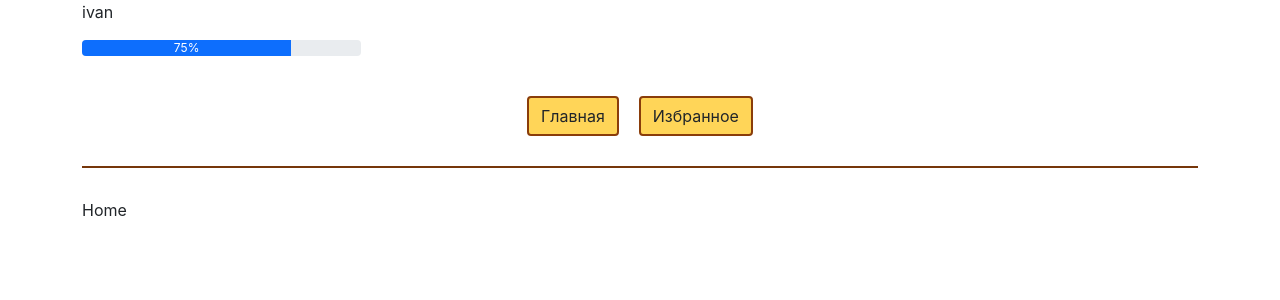
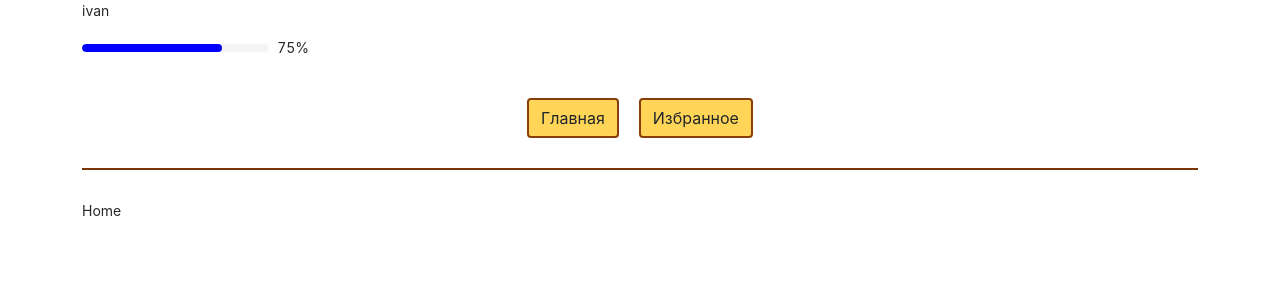
Before and after one commit to SinaverOsmanov/hackaton2, a React (Create React App) app: page / in a window 1280 px wide. Shown: the top 300 px of the page. Built offline with nearby package versions, Linux system fonts and the light colour scheme.

Commit message:
finish progress bar

```diff
--- a/src/components/app.jsx
+++ b/src/components/app.jsx
@@ -2,7 +2,7 @@ import React, { useEffect } from "react"
 import Header from "./header"
 import Content from "./content"
 import { setUserLocalStorage } from "../storageAPI/api"
-import Progress from "./progress"
+import ProgressBar from "./progress"
 
 function App() {
     useEffect(() => {
@@ -10,7 +10,7 @@ function App() {
     }, [])
     return (
         <div className="container">
-            <Progress skillName={"ivan"} color={"blue"} type={"bar"} percents={75} />
+            <ProgressBar skillName={"ivan"} color={"blue"} type={"bar"} percents={75} />
             <Header />
             <Content />
         </div>
--- a/src/components/progress.jsx
+++ b/src/components/progress.jsx
@@ -1,30 +1,14 @@
 import React from "react"
+import { Progress } from "antd"
 
-const Progress = ({ skillName, type, color, percents }) => {
-    const bgColor = {
-        blue: "",
-        green: "bg-success",
-        azure: "bg-info",
-        yellow: "bg-warning",
-        red: "bg-danger"
-    }
-    if (type === "bar") {
-        return (
-            <>
-                <p className="text-start">{skillName}</p>
-                <div className={"progress"} style={{ maxWidth: 25 + "%" }}>
-                    <div className={"progress-bar " + bgColor[color]} role="progressbar" style={{ width: percents + "%" }} aria-valuenow={percents} aria-valuemin="0" aria-valuemax="100">{percents}%</div>
-                </div >
-            </>
-        )
-    }
-    if (type === "circle") {
-        return (
-            <div className="progress yellow"> <span className="progress-left"> <span className="progress-bar"></span> </span> <span className="progress-right"> <span className="progress-bar"></span> </span>
-                <div className="progress-value">{percents}%</div>
+const ProgressBar = ({ skillName, type, color, percents }) => {
+    return (
+        <>
+            <p className="text-start">{skillName}</p>
+            <div style={{ maxWidth: 20 + "%", maxHeight: 20 + "%", }}>
+                {type === "cicrle" ? <Progress type={type} percent={percents} strokeColor={color} /> : <Progress percent={percents} strokeColor={color} />}
             </div>
-        )
-    }
+        </>)
 }
 
-export default Progress
+export default ProgressBar
--- a/src/index.css
+++ b/src/index.css
@@ -1,4 +1,6 @@
+
 @import '../node_modules/bootstrap/dist/css/bootstrap.min.css';
+@import 'antd/dist/antd.css';
 
 body {
     margin: 0;
```
Also changed, not shown: 1 other file (tests, documents, lock files or other folders).
